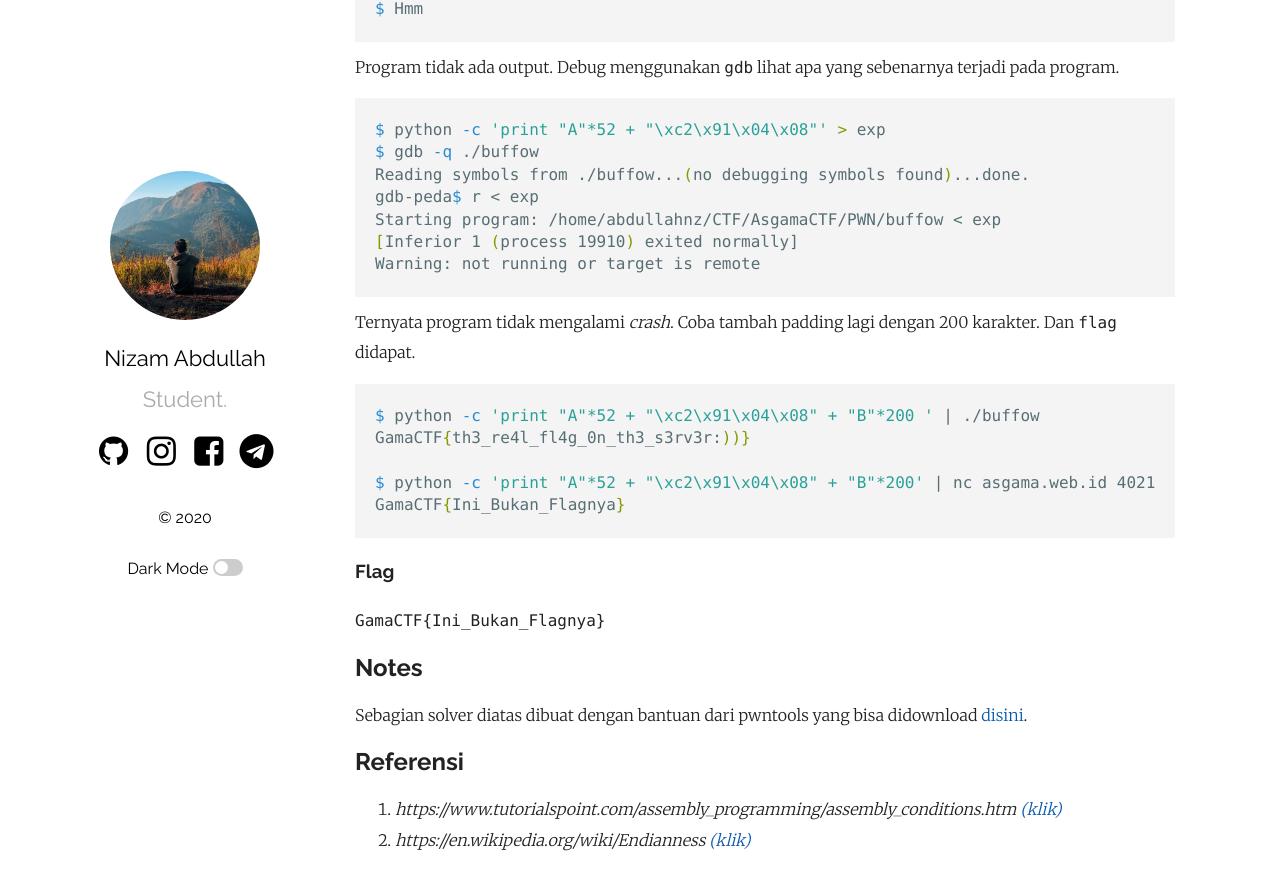
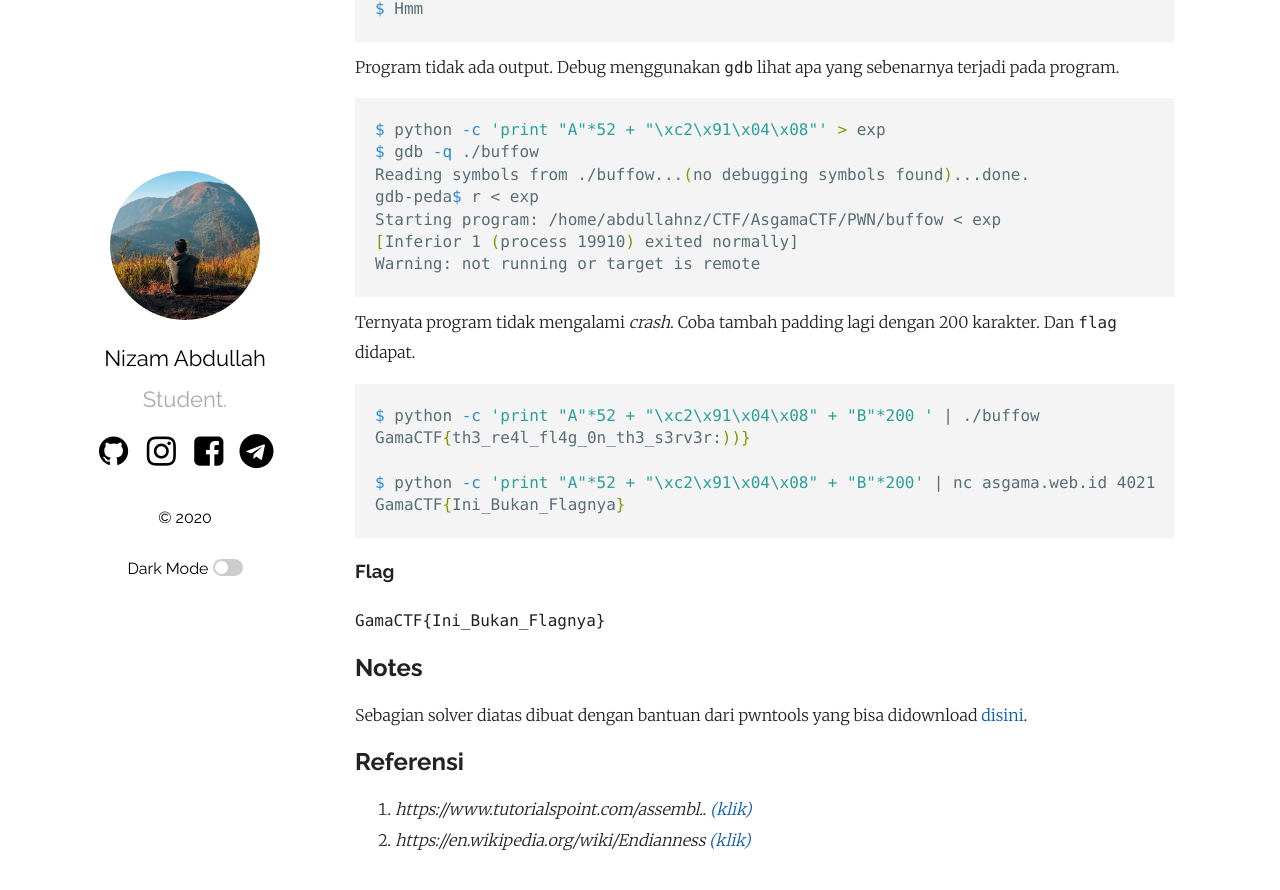
Before and after one commit to abdullahnz/abdullahnz.github.io, a Jekyll site: the page built from _posts/2020-07-15-write-up-binex-asgama-ctf.md, in a window 1280 px wide and 900 px high, scrolled down 11267 px. Shown: the top 890 px of the window. Built offline with Jekyll 4.4.1, drawn with Linux system fonts in a browser that asks for light colours; comment, search, counter and statistics services are not loaded; some of the changed lines change nothing that is shown.

Commit message:
Update 2020-07-15-write-up-binex-asgama-ctf.md

```diff
--- a/_posts/2020-07-15-write-up-binex-asgama-ctf.md
+++ b/_posts/2020-07-15-write-up-binex-asgama-ctf.md
@@ -493,5 +493,5 @@ GamaCTF{Ini_Bukan_Flagnya}
 Sebagian solver diatas dibuat dengan bantuan dari pwntools yang bisa didownload [disini](https://github.com/Gallopsled/pwntools).
 
 ## Referensi
-1. *https://www.tutorialspoint.com/assembly_programming/assembly_conditions.htm [(klik)](https://www.tutorialspoint.com/assembly_programming/assembly_conditions.htm)*
+1. *https://www.tutorialspoint.com/assembl.. [(klik)](https://www.tutorialspoint.com/assembly_programming/assembly_conditions.htm)*
 2. *https://en.wikipedia.org/wiki/Endianness [(klik)](https://en.wikipedia.org/wiki/Endianness)*
```
